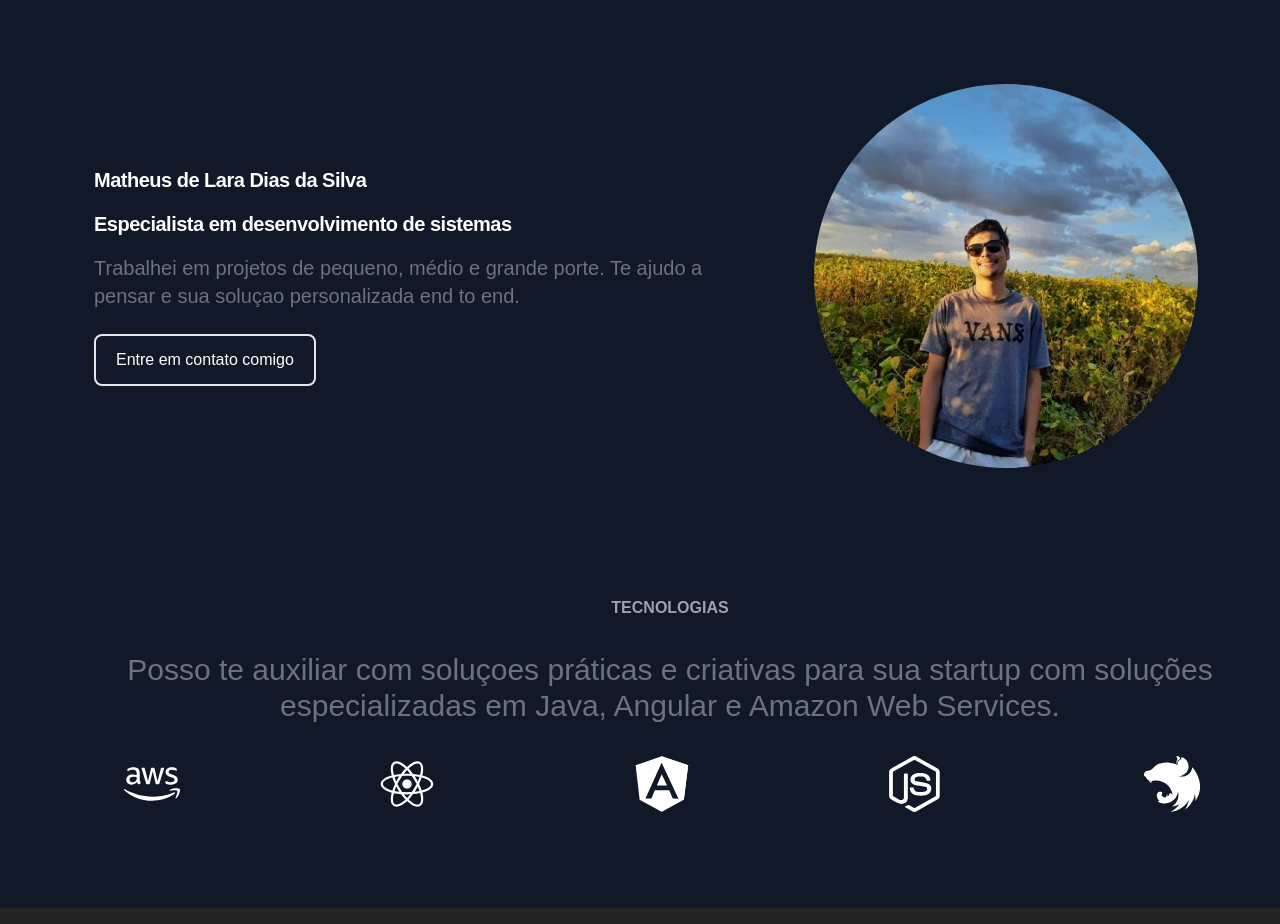
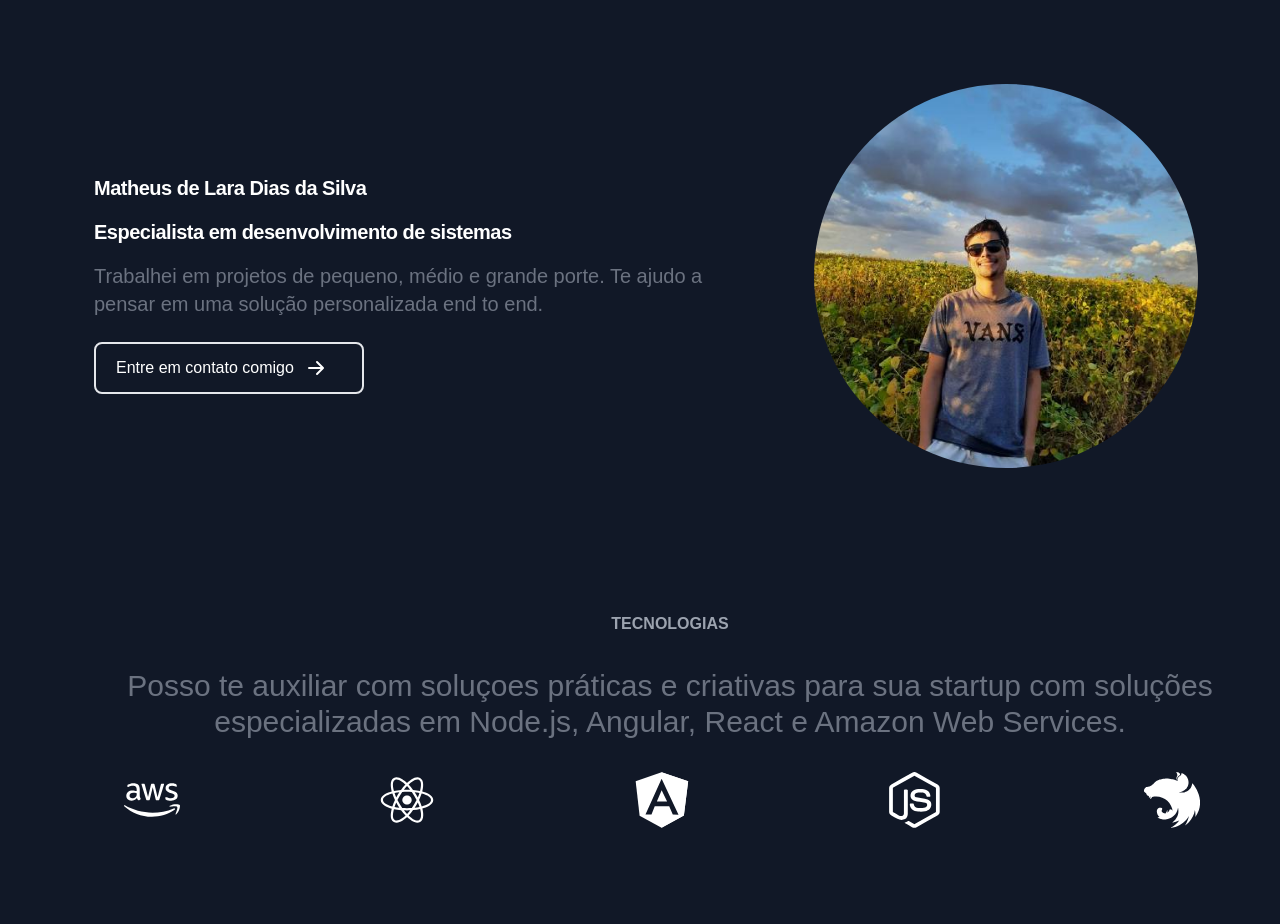
Before and after one commit to mathd1as/my-portfolio, a React (Create React App) app: page / in a window 1280 px wide. Built offline with nearby package versions, Linux system fonts and the light colour scheme.

Commit message:
feat: new layout finish

```diff
--- a/src/App.scss
+++ b/src/App.scss
@@ -223,7 +223,7 @@ main {
   .container-links {
     color: white;
     &:hover {
-      filter: invert(64%) sepia(23%) saturate(3975%) hue-rotate(172deg) brightness(105%) contrast(94%);
+      filter: invert(19%) sepia(9%) saturate(70%) hue-rotate(131deg) brightness(86%) contrast(91%);
     }
   }
 }
--- a/src/components/Main.component.tsx
+++ b/src/components/Main.component.tsx
@@ -1,4 +1,5 @@
 import myPicture from '../images/my-picture.jpg'
+import arrowWhite  from '../assets/arrow-white.svg'
 
 import { Component } from 'react';
 
@@ -10,13 +11,14 @@ export class Main extends Component {
         <div className='mr-auto place-self-center lg:col-span-7 order-2 lg:order-1'>
           <h2 className='max-w-2xl mb-4 text-xl font-extrabold tracking-tight dark:text-white'>Matheus de Lara Dias da Silva</h2>
           <h3 className='max-w-2xl mb-4 text-xl font-extrabold tracking-tight dark:text-white'>Especialista em desenvolvimento de sistemas</h3>
-          <p className='max-w-2xl mb-8 font-light text-gray-500 lg:mb-6 md:text-lg lg:text-xl dark:text-gray-400'>Trabalhei em projetos de pequeno, médio e grande porte. Te ajudo a pensar e sua soluçao personalizada end to end.</p>
-          <a className='border-2 inline-flex items-center justify-center px-5 py-3 mr-3 text-base font-medium text-center text-white rounded-lg bg-primary-700 hover:bg-gray-900 focus:ring-4 focus:ring-primary-300 dark:focus:ring-primary-900'>
+          <p className='max-w-2xl mb-8 font-light text-gray-500 lg:mb-6 md:text-lg lg:text-xl dark:text-gray-400'>Trabalhei em projetos de pequeno, médio e grande porte. Te ajudo a pensar em uma solução personalizada end to end.</p>
+          <a href="mailto:matheus.vex@gmail.com?subject=Assunto do email&body=Ola, gostaria de solicitar um orçamento." className='border-2 inline-flex items-center justify-center px-5 py-3 mr-3 text-base font-medium text-center text-white rounded-lg bg-primary-700 hover:bg-gray-900 focus:ring-4 focus:ring-primary-300 dark:focus:ring-primary-900 cursor-pointer'>
             Entre em contato comigo
+            <img src={ arrowWhite } alt='Nestjs' className='ml-3 cursor-pointer w-5 h-5 mr-4 container-links' />
           </a>
         </div>
         <div className='lg:mt-0 lg:col-span-5 lg:flex mx-auto order-1 lg:order-2'>
-          <img src={ myPicture } alt='imagem' className='rounded-full w-96 h-96' />
+          <img src={ myPicture } alt='imagem' className='rounded-full w-96 h-96 mb-4' />
         </div>
       </div>
     )
--- a/src/components/Tecnologies.component.tsx
+++ b/src/components/Tecnologies.component.tsx
@@ -15,14 +15,16 @@ export class Tecnologies extends Component {
         <div className="px-4 mx-auto mb-8 text-center lg:max-w-screen-xl">
           <div className='font-semibold text-gray-400 mb-8 uppercase'>TECNOLOGIAS</div>
           <div className='mb-8 font-light text-gray-500 lg:mb-6 lg:text-3xl dark:text-gray-400'>
-            Posso te auxiliar com soluçoes práticas e criativas para sua startup com soluções especializadas em Java, Angular e Amazon Web Services.
+            Posso te auxiliar com soluçoes práticas e criativas para sua startup com soluções especializadas em Node.js, Angular, React e Amazon Web Services.
           </div>
           <div className='flex flex-wrap justify-center items-center mt-8 text-gray-500 sm:justify-between'>
-            <img src={ aws } alt='aws' className='cursor-pointer w-14 h-14 mr-4 container-links' />
-            <img src={ react2 } alt='react' className='cursor-pointer w-14 h-14 mr-4 container-links' />
-            <img src={ angular } alt='angular' className='cursor-pointer w-14 h-14 mr-4 container-links' />
-            <img src={ nodejs } alt='nodejs' className='cursor-pointer w-14 h-14 mr-4 container-links' />
-            <img src={ Nest } alt='Nestjs' className='cursor-pointer w-14 h-14 mr-4 container-links' />
+            <a href="https://aws.amazon.com/pt/free/?gclid=CjwKCAjwgdayBhBQEiwAXhMxtjmvpaNhXTy92d-kmvhsJ4DXBmvFVMXGwzXMVjWaEcB6UhqlaJdDvhoCLa8QAvD_BwE&trk=e4d1a24a-13d1-4019-b365-e284fded1202&sc_channel=ps&ef_id=CjwKCAjwgdayBhBQEiwAXhMxtjmvpaNhXTy92d-kmvhsJ4DXBmvFVMXGwzXMVjWaEcB6UhqlaJdDvhoCLa8QAvD_BwE:G:s&s_kwcid=AL!4422!3!454435137069!e!!g!!aws!10758390150!106168762236&all-free-tier.sort-by=item.additionalFields.SortRank&all-free-tier.sort-order=asc&awsf.Free%20Tier%20Types=*all&awsf.Free%20Tier%20Categories=*all"><img src={ aws } alt='aws' className='cursor-pointer w-14 h-14 mr-4 container-links' /></a>
+            <a href="https://react.dev/"><img src={ react2 } alt='react' className='cursor-pointer w-14 h-14 mr-4 container-links' /></a>
+            <a href="https://angular.dev/"><img src={ angular } alt='angular' className='cursor-pointer w-14 h-14 mr-4 container-links' /></a>
+            <a href="https://nodejs.org/en"><img src={ nodejs } alt='nodejs' className='cursor-pointer w-14 h-14 mr-4 container-links' /></a>
+            <a href='https://nestjs.com/'>
+              <img src={ Nest } alt='Nestjs' className='cursor-pointer w-14 h-14 mr-4 container-links' />
+            </a>
           </div>
         </div>
       </div>
```
Also changed, not shown: src/assets/arrow-white.svg (added).
